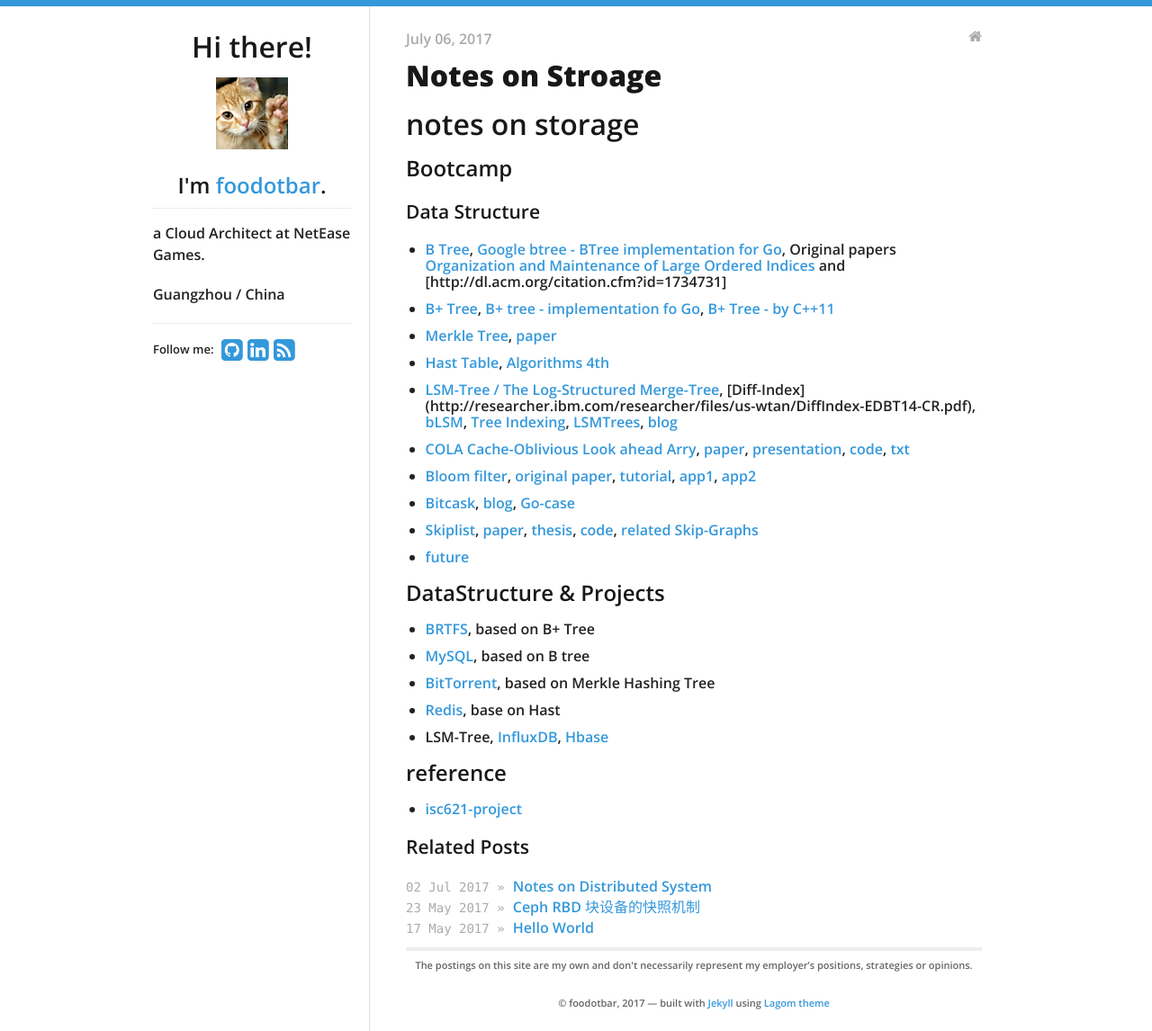
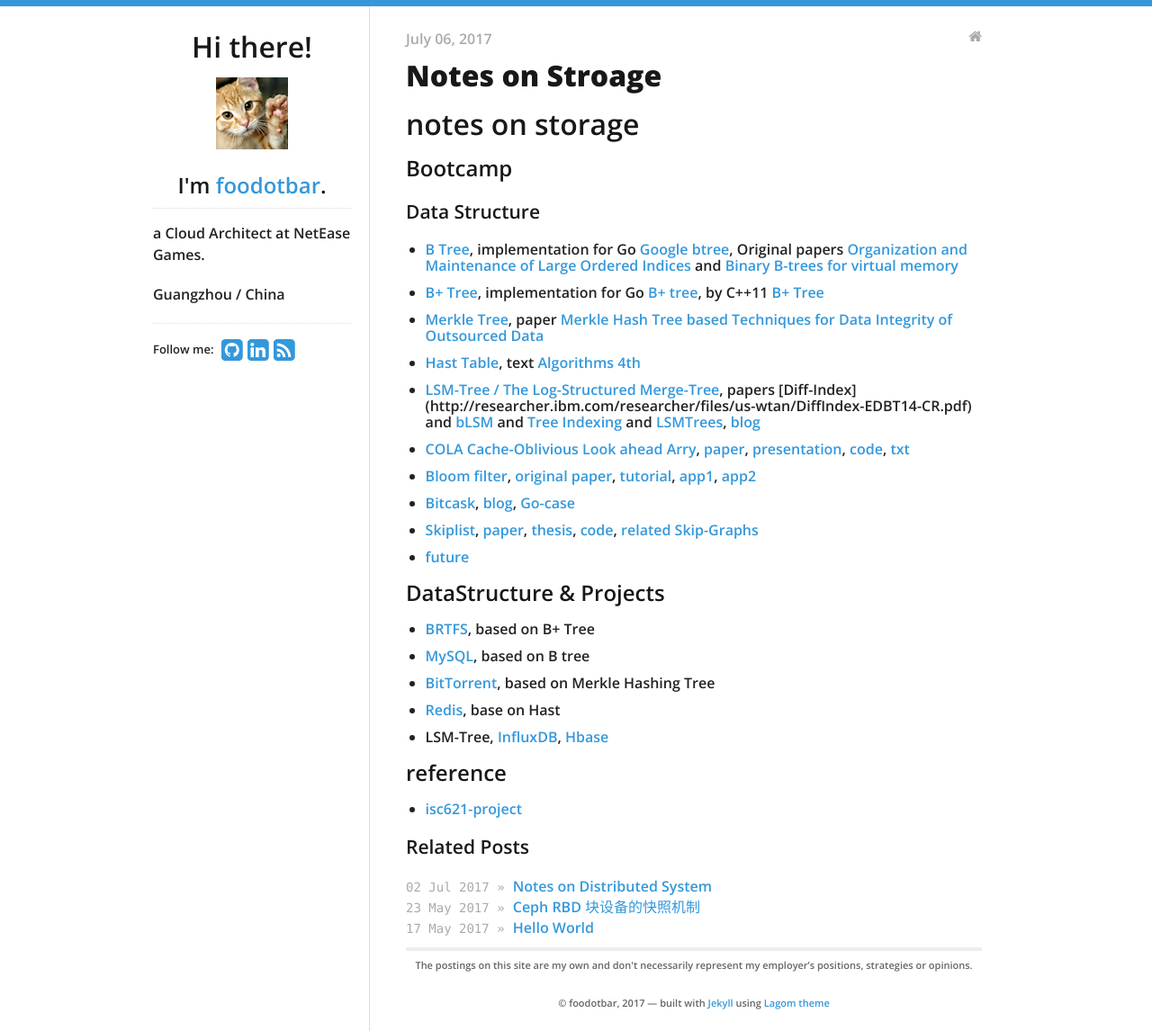
Before and after one commit to foodotbar/foodotbar.github.io, a Jekyll site: the page built from _posts/2017-07-06-Notes-on-Storage.md, in a window 1280 px wide. Shown: the whole page at 90% size. Built offline with Jekyll 4.4.1, drawn with Linux system fonts in a browser that asks for light colours; nearby versions of some CDN libraries.

Commit message:
update a little

```diff
--- a/_posts/2017-07-06-Notes-on-Storage.md
+++ b/_posts/2017-07-06-Notes-on-Storage.md
@@ -9,11 +9,11 @@ categories:
 
 ## Bootcamp
 ### Data Structure
-* [B Tree](https://en.wikipedia.org/wiki/B-tree), [Google btree - BTree implementation for Go](https://github.com/google/btree), Original papers [Organization and Maintenance of Large Ordered Indices](http://www.minet.uni-jena.de/dbis/lehre/ws2005/dbs1/Bayer_hist.pdf) and [http://dl.acm.org/citation.cfm?id=1734731]
-* [B+ Tree](https://en.wikipedia.org/wiki/B%2B_tree), [B+ tree - implementation fo Go](https://github.com/timtadh/fs2/tree/master/bptree), [B+ Tree - by C++11](http://www.amittai.com/prose/bplustree_cpp.html)
-* [Merkle Tree](https://en.wikipedia.org/wiki/Merkle_tree), [paper](http://ceur-ws.org/Vol-1366/paper13.pdf)
-* [Hast Table](https://en.wikipedia.org/wiki/Hash_table), [Algorithms 4th](http://algs4.cs.princeton.edu/34hash/)
-* [LSM-Tree / The Log-Structured Merge-Tree](http://citeseerx.ist.psu.edu/viewdoc/download?doi=10.1.1.44.2782&rep=rep1&type=pdf), [Diff-Index] (http://researcher.ibm.com/researcher/files/us-wtan/DiffIndex-EDBT14-CR.pdf), [bLSM](http://www.eecs.harvard.edu/~margo/cs165/papers/gp-lsm.pdf), [Tree Indexing](https://www.cse.ust.hk/~yike/icde09s2.pdf), [LSMTrees](https://github.com/wiredtiger/wiredtiger/wiki/LSMTrees), [blog](http://www.benstopford.com/2015/02/14/log-structured-merge-trees/)
+* [B Tree](https://en.wikipedia.org/wiki/B-tree), implementation for Go [Google btree](https://github.com/google/btree), Original papers [Organization and Maintenance of Large Ordered Indices](http://www.minet.uni-jena.de/dbis/lehre/ws2005/dbs1/Bayer_hist.pdf) and [Binary B-trees for virtual memory](http://dl.acm.org/citation.cfm?id=1734731)
+* [B+ Tree](https://en.wikipedia.org/wiki/B%2B_tree), implementation for Go [B+ tree](https://github.com/timtadh/fs2/tree/master/bptree), by C++11 [B+ Tree](http://www.amittai.com/prose/bplustree_cpp.html)
+* [Merkle Tree](https://en.wikipedia.org/wiki/Merkle_tree), paper [Merkle Hash Tree based Techniques for Data Integrity of Outsourced Data](http://ceur-ws.org/Vol-1366/paper13.pdf)
+* [Hast Table](https://en.wikipedia.org/wiki/Hash_table), text [Algorithms 4th](http://algs4.cs.princeton.edu/34hash/)
+* [LSM-Tree / The Log-Structured Merge-Tree](http://citeseerx.ist.psu.edu/viewdoc/download?doi=10.1.1.44.2782&rep=rep1&type=pdf), papers [Diff-Index] (http://researcher.ibm.com/researcher/files/us-wtan/DiffIndex-EDBT14-CR.pdf) and [bLSM](http://www.eecs.harvard.edu/~margo/cs165/papers/gp-lsm.pdf) and [Tree Indexing](https://www.cse.ust.hk/~yike/icde09s2.pdf) and [LSMTrees](https://github.com/wiredtiger/wiredtiger/wiki/LSMTrees), [blog](http://www.benstopford.com/2015/02/14/log-structured-merge-trees/)
 * [COLA Cache-Oblivious Look ahead Arry](https://en.wikipedia.org/wiki/Cache-oblivious_algorithm), [paper](http://supertech.csail.mit.edu/papers/sbtree.pdf), [presentation](https://github.com/jdbeutel/ics621-proj/blob/master/downloads/bender-Scalperf-9-09.pdf), [code](https://github.com/giannitedesco/cola), [txt](https://pdfs.semanticscholar.org/abcc/8e337925ef5d8f8e348c5056256bce9b16bc.pdf)
 * [Bloom filter](https://en.wikipedia.org/wiki/Bloom_filter), [original paper](http://www.lsi.upc.es/~diaz/p422-bloom.pdf), [tutorial](https://llimllib.github.io/bloomfilter-tutorial/), [app1](http://theory.stanford.edu/~matias/papers/sbf-sigmod-03.pdf), [app2](https://www.eecs.harvard.edu/~michaelm/postscripts/im2005b.pdf)
 * [Bitcask](http://basho.com/wp-content/uploads/2015/05/bitcask-intro.pdf), [blog](http://highscalability.com/blog/2011/1/10/riaks-bitcask-a-log-structured-hash-table-for-fast-keyvalue.html/), [Go-case](https://laohanlinux.github.io/2016/04/25/%E5%AE%9E%E7%8E%B0%E4%B8%80%E4%B8%AA%E7%AE%80%E5%8D%95%E7%9A%84Bitcask%E5%BC%95%E6%93%8E%E7%9A%84%E5%AD%98%E5%82%A8%E7%B3%BB%E7%BB%9F/)
```
